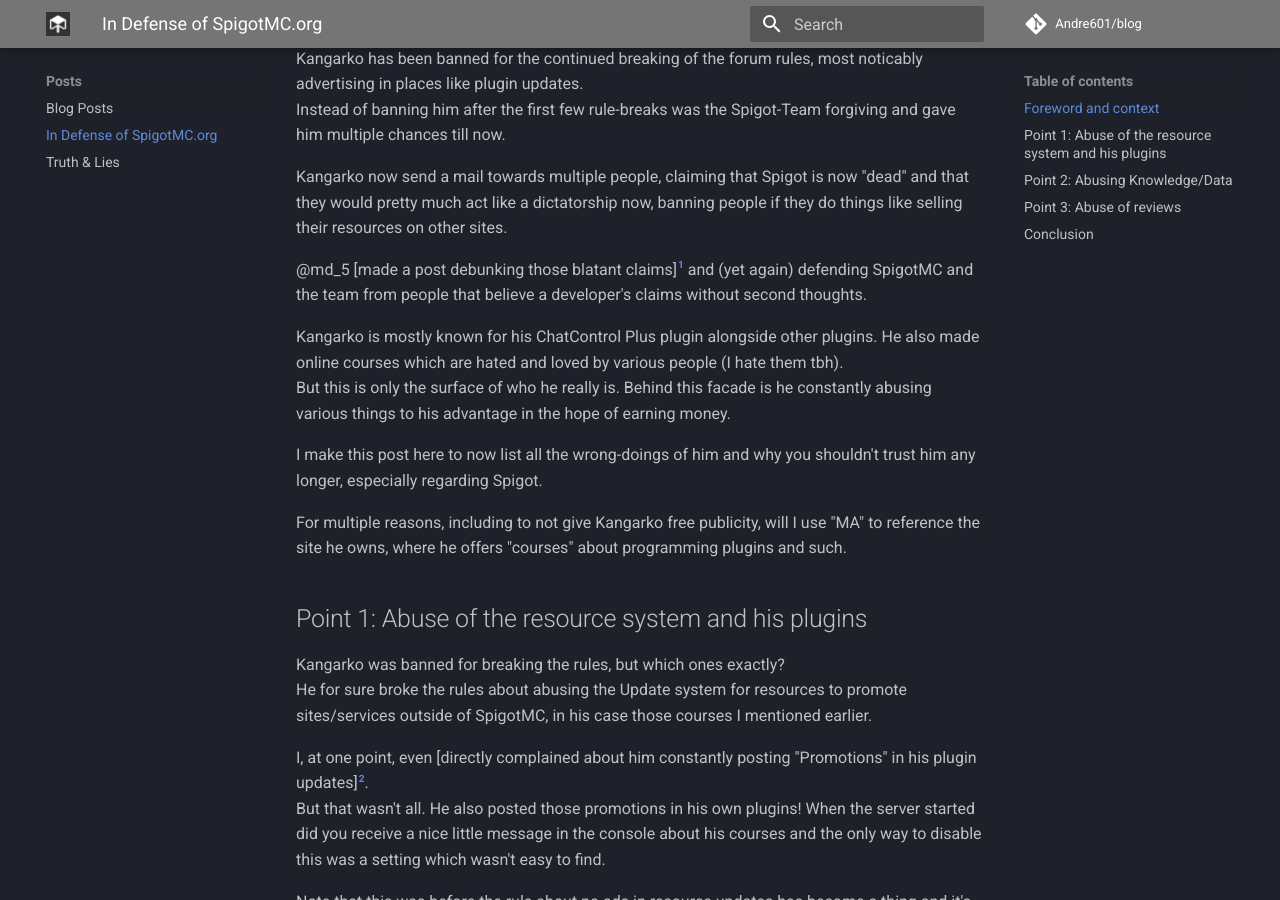
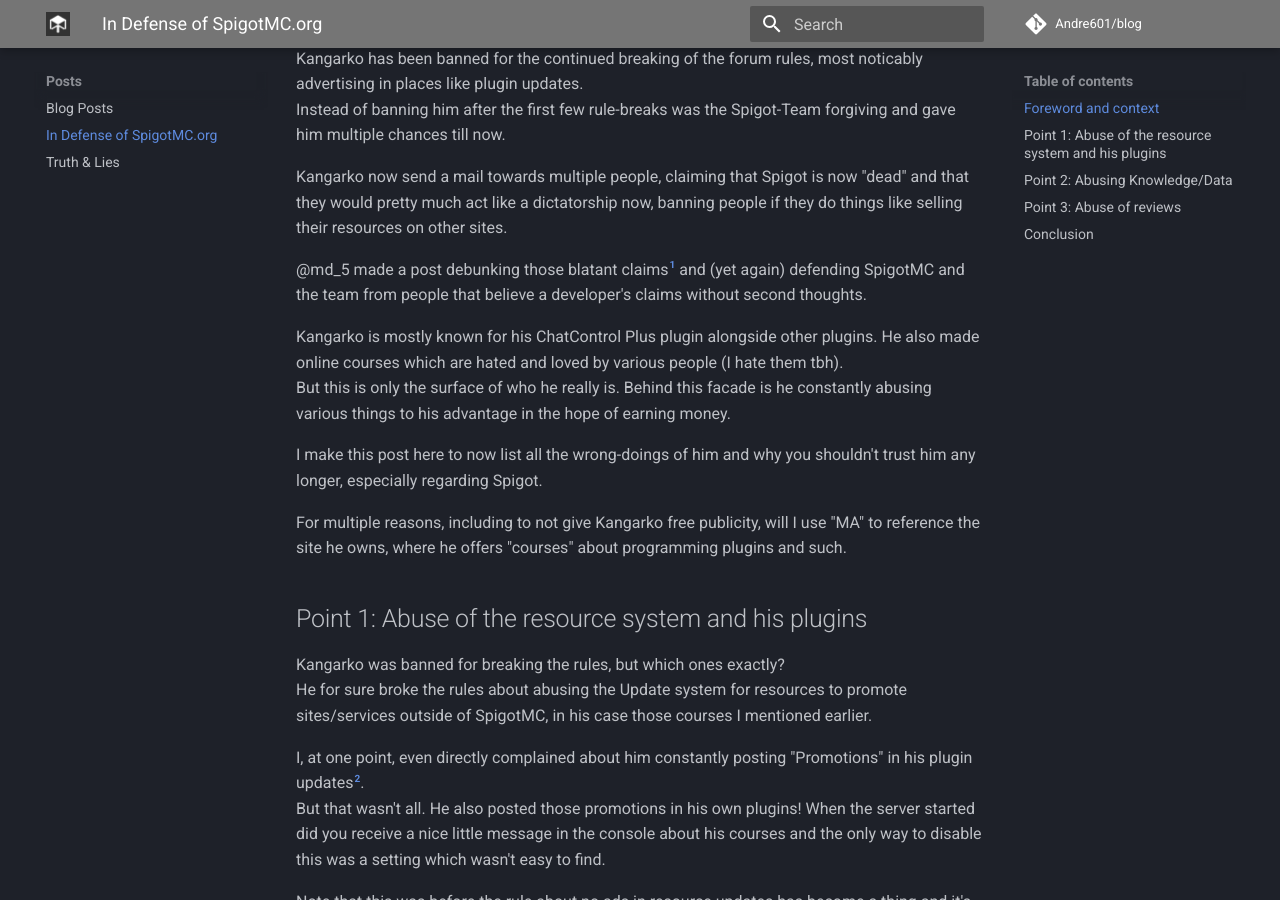
Before and after one commit to Andre601/blog, an MkDocs documentation site: the page built from docs/posts/in-defense-of-spigotmc.md, in a window 1280 px wide and 900 px high, scrolled down 579 px. Built offline with MkDocs 1.6.1 and Material for MkDocs 9.7.7, drawn with Linux system fonts in a browser that asks for light colours; comment, search, counter and statistics services are not loaded; some of the changed lines change nothing that is shown.

Commit message:
fix typos

```diff
--- a/docs/posts/in-defense-of-spigotmc.md
+++ b/docs/posts/in-defense-of-spigotmc.md
@@ -20,7 +20,7 @@
 
 Kangarko now send a mail towards multiple people, claiming that Spigot is now "dead" and that they would pretty much act like a dictatorship now, banning people if they do things like selling their resources on other sites.
 
-@md_5 [made a post debunking those blatant claims][^1] and (yet again) defending SpigotMC and the team from people that believe a developer's claims without second thoughts.
+@md_5 made a post debunking those blatant claims[^1] and (yet again) defending SpigotMC and the team from people that believe a developer's claims without second thoughts.
 
 Kangarko is mostly known for his ChatControl Plus plugin alongside other plugins. He also made online courses which are hated and loved by various people (I hate them tbh).
 But this is only the surface of who he really is. Behind this facade is he constantly abusing various things to his advantage in the hope of earning money.
@@ -33,7 +33,7 @@
 Kangarko was banned for breaking the rules, but which ones exactly?
 He for sure broke the rules about abusing the Update system for resources to promote sites/services outside of SpigotMC, in his case those courses I mentioned earlier.
 
-I, at one point, even [directly complained about him constantly posting "Promotions" in his plugin updates][^2].
+I, at one point, even directly complained about him constantly posting "Promotions" in his plugin updates[^2].
 But that wasn't all. He also posted those promotions in his own plugins! When the server started did you receive a nice little message in the console about his courses and the only way to disable this was a setting which wasn't easy to find.
 
 Note that this was before the rule about no ads in resource updates has become a thing and it's my personal headcanon that this behaviour of his was one of the main reasons why this rule was implemented.
```
